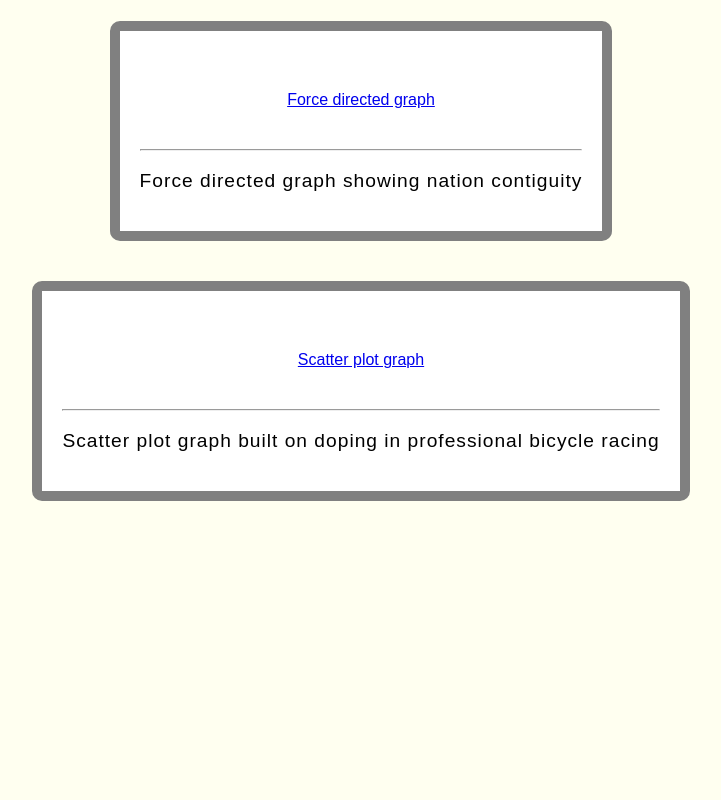
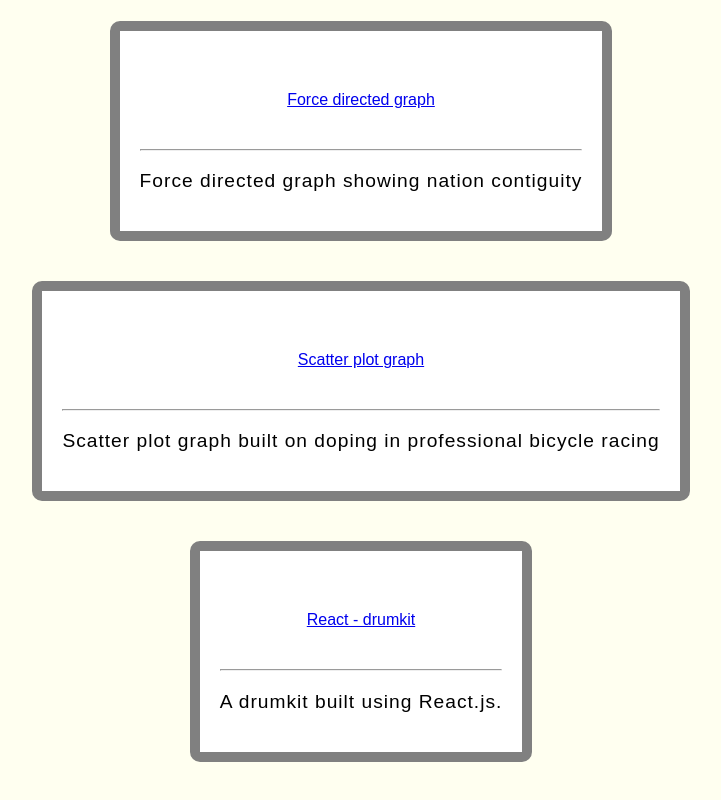
Before and after one commit to abhinav-m/personal-portfolio, a React app: page /portfolio in a window 1280 px wide. Shown: the part 2560-3360 px from the top of the page, without its empty margins (279-1000 px from the left). Before the commit the page ends 3208 px from the top, so only its background shows below. Built offline with nearby package versions, Linux system fonts and the light colour scheme; a web font is replaced by a local one.

Commit message:
Added react drumkit project

```diff
--- a/src/components/LandingPage.js
+++ b/src/components/LandingPage.js
@@ -14,7 +14,6 @@ class LandingPage extends Component {
     return (
       <div className="gridContainer">
         <Title />
-        <ImageBox url={url} />
         <Description />
         <Projects />
         <TechSkills />
--- a/src/components/Portfolio/index.js
+++ b/src/components/Portfolio/index.js
@@ -1,7 +1,6 @@
 import React from 'react';
 
 import PortfolioCard from './PortfolioCard';
-import { WSAEHOSTUNREACH } from 'constants';
 
 const projectsDone = [
   {
@@ -61,16 +60,15 @@ const projectsDone = [
     projectLink: 'https://codepen.io/abhinavthinktank/pen/XaGQBr',
     dataDescription:
       'Scatter plot graph built on doping in professional bicycle racing'
+  },
+  {
+    projectName:'React - drumkit',
+    projectLink:"https://codepen.io/abhinavthinktank/pen/NOzjQz",
+    dataDescription:"A drumkit built using React.js. "
   }
 ];
 
-var a = 1;
-function b() {
-  //Hoisted
-  function a() {}
-  a = 10;
-  return;
-}
+
 
 const PortfolioList = props => (
   <div className="portfolio-grid-container">
```
Also changed, not shown: 1 other file (tests, documents, lock files or other folders).
